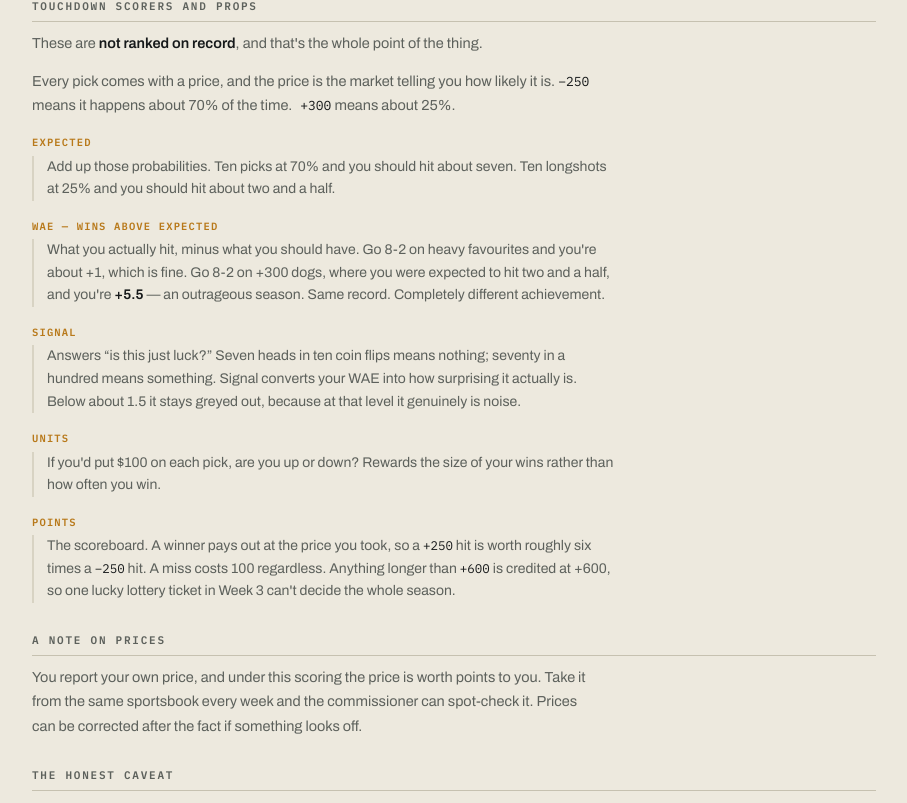
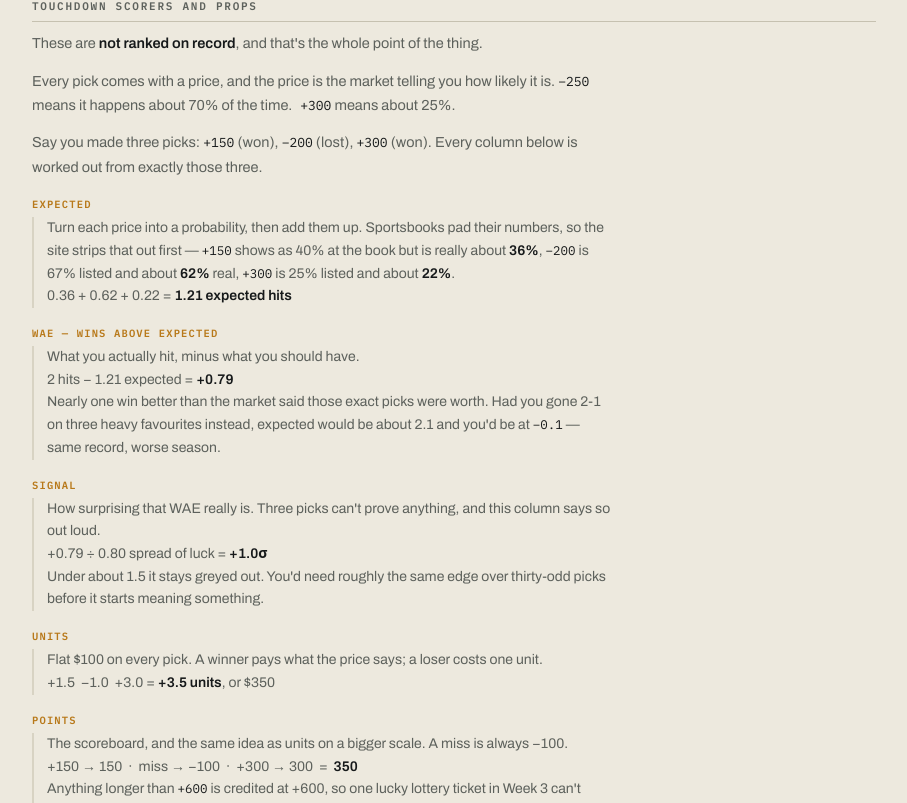
Before and after one commit to chadjo25/nfl-pool, a Next.js app in the folder nfl-pool/: page /how in a window 1280 px wide. Shown: the part 1836-2639 px from the top of the page, without its empty margins (186-1093 px from the left). Built offline with nearby package versions, Linux system fonts and the light colour scheme; no server answers.

Commit message:
Update page.tsx

```diff
--- a/nfl-pool/app/how/page.tsx
+++ b/nfl-pool/app/how/page.tsx
@@ -114,42 +114,55 @@ export default function How() {
         <span className="mono"> +300</span> means about 25%.
       </p>
 
+      <p className="prose">
+        Say you made three picks: <span className="mono">+150</span> (won),{" "}
+        <span className="mono">&minus;200</span> (lost), <span className="mono">+300</span> (won).
+        Every column below is worked out from exactly those three.
+      </p>
+
       <dl className="terms">
         <dt>Expected</dt>
         <dd>
-          Add up those probabilities. Ten picks at 70% and you should hit about seven.
-          Ten longshots at 25% and you should hit about two and a half.
+          Turn each price into a probability, then add them up. Sportsbooks pad their numbers,
+          so the site strips that out first &mdash; <span className="mono">+150</span> shows as
+          40% at the book but is really about <b>36%</b>, <span className="mono">&minus;200</span>{" "}
+          is 67% listed and about <b>62%</b> real, <span className="mono">+300</span> is 25%
+          listed and about <b>22%</b>.
+          <div className="calc">0.36 + 0.62 + 0.22 = <b>1.21 expected hits</b></div>
         </dd>
 
-        <dt>WAE — wins above expected</dt>
+        <dt>WAE &mdash; wins above expected</dt>
         <dd>
-          What you actually hit, minus what you should have. Go 8-2 on heavy favourites
-          and you&apos;re about +1, which is fine. Go 8-2 on +300 dogs, where you were
-          expected to hit two and a half, and you&apos;re <b>+5.5</b> — an outrageous season.
-          Same record. Completely different achievement.
+          What you actually hit, minus what you should have.
+          <div className="calc">2 hits &minus; 1.21 expected = <b>+0.79</b></div>
+          Nearly one win better than the market said those exact picks were worth. Had you gone
+          2-1 on three heavy favourites instead, expected would be about 2.1 and you&apos;d be
+          at <span className="mono">&minus;0.1</span> &mdash; same record, worse season.
         </dd>
 
         <dt>Signal</dt>
         <dd>
-          Answers &ldquo;is this just luck?&rdquo; Seven heads in ten coin flips means nothing;
-          seventy in a hundred means something. Signal converts your WAE into how
-          surprising it actually is. Below about 1.5 it stays greyed out, because at that
-          level it genuinely is noise.
+          How surprising that WAE really is. Three picks can&apos;t prove anything, and this
+          column says so out loud.
+          <div className="calc">+0.79 &divide; 0.80 spread of luck = <b>+1.0&sigma;</b></div>
+          Under about 1.5 it stays greyed out. You&apos;d need roughly the same edge over
+          thirty-odd picks before it starts meaning something.
         </dd>
 
         <dt>Units</dt>
         <dd>
-          If you&apos;d put $100 on each pick, are you up or down? Rewards the size of your
-          wins rather than how often you win.
+          Flat $100 on every pick. A winner pays what the price says; a loser costs one unit.
+          <div className="calc">+1.5 &nbsp;&minus;1.0 &nbsp;+3.0 = <b>+3.5 units</b>, or $350</div>
         </dd>
 
         <dt>Points</dt>
         <dd>
-          The scoreboard. A winner pays out at the price you took, so a{" "}
-          <span className="mono">+250</span> hit is worth roughly six times a{" "}
-          <span className="mono">−250</span> hit. A miss costs 100 regardless. Anything
-          longer than <span className="mono">+600</span> is credited at +600, so one lucky
-          lottery ticket in Week 3 can&apos;t decide the whole season.
+          The scoreboard, and the same idea as units on a bigger scale. A miss is always
+          &minus;100.
+          <div className="calc">+150 &rarr; 150 &nbsp;&middot;&nbsp; miss &rarr; &minus;100
+          &nbsp;&middot;&nbsp; +300 &rarr; 300 &nbsp;=&nbsp; <b>350</b></div>
+          Anything longer than <span className="mono">+600</span> is credited at +600, so one
+          lucky lottery ticket in Week 3 can&apos;t decide the season.
         </dd>
       </dl>
 
```
